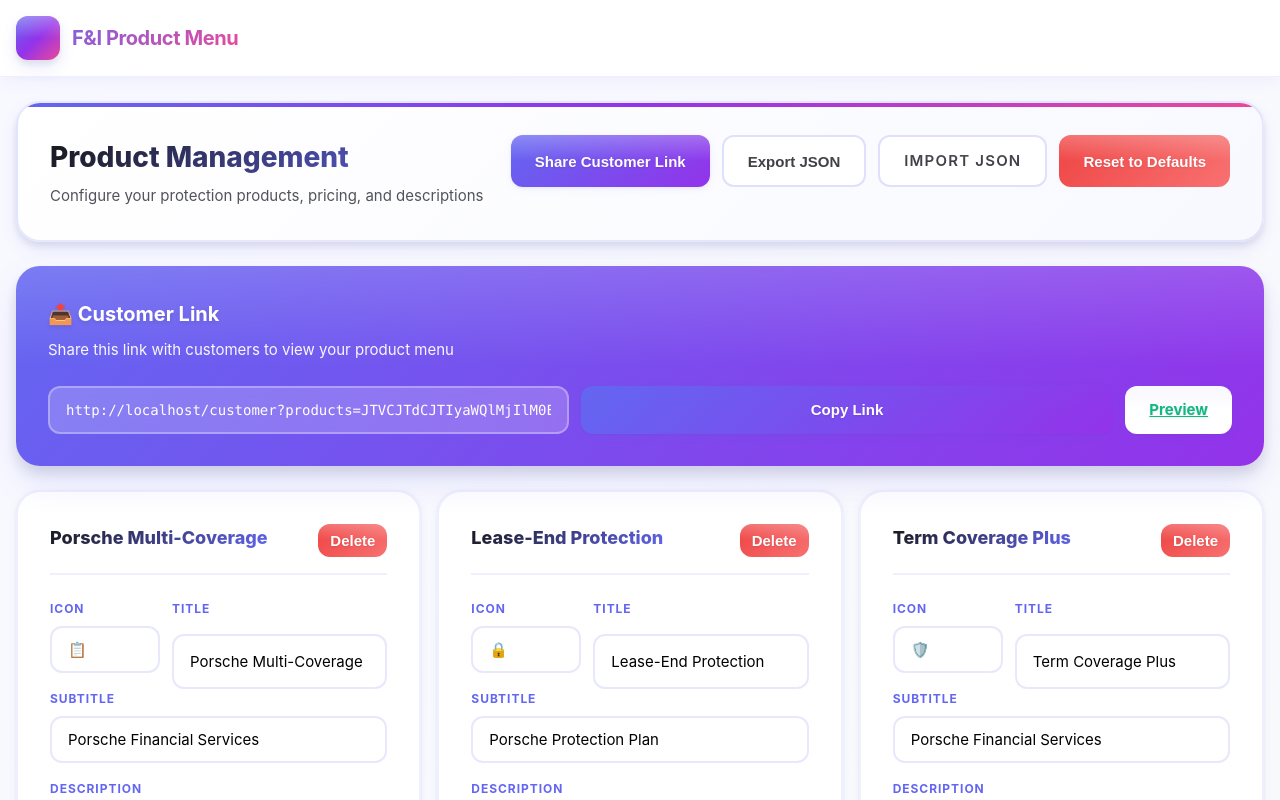
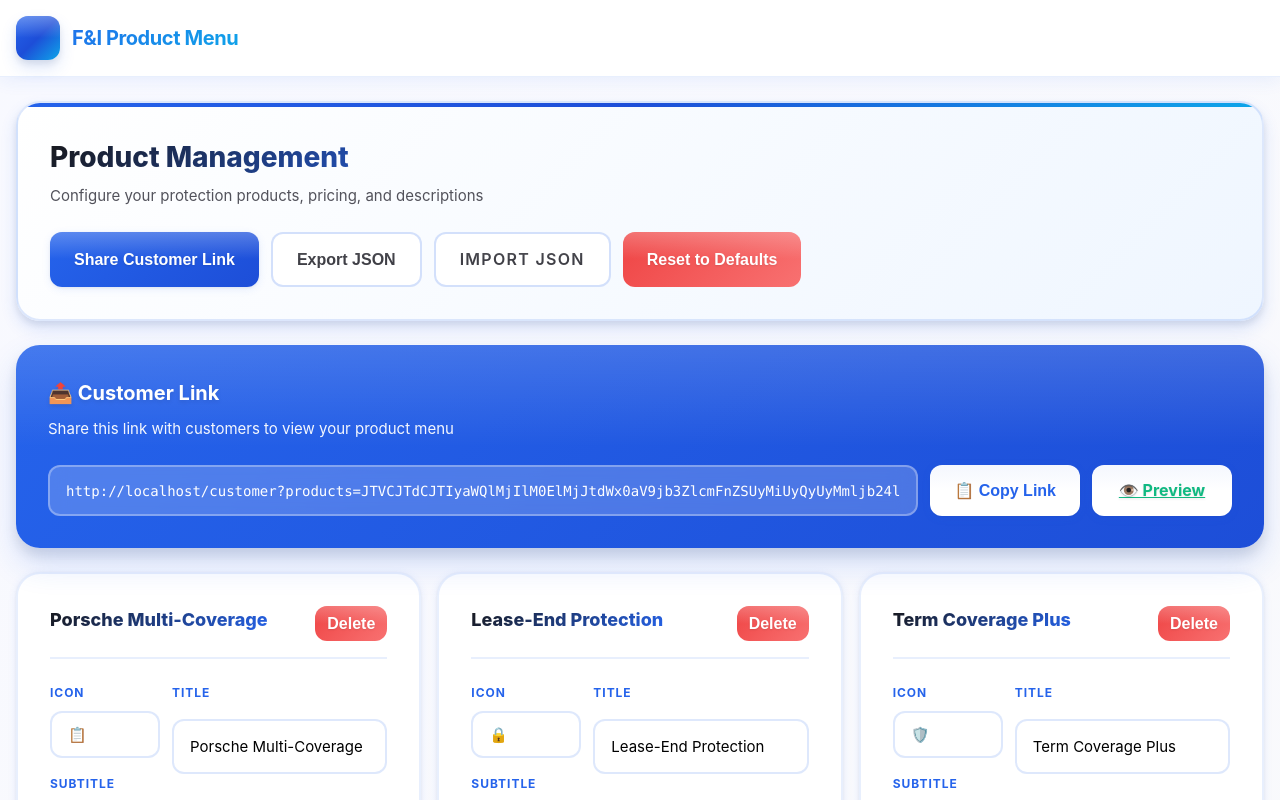
Before and after one commit to RickD724/fni, a Next.js app: page /admin in a window 1280 px wide. Shown: the top 800 px of the page. Built offline with nearby package versions, Linux system fonts and the light colour scheme.

Commit message:
Add files via upload

```diff
--- a/app/components/FiMenuApp.tsx
+++ b/app/components/FiMenuApp.tsx
@@ -344,9 +344,14 @@ export default function FiMenuApp({ mode }: { mode: Mode }) {
               <h3>📤 Share Your Selections</h3>
               <p>Send this link to your advisor to review your choices together.</p>
               <div className="shareRow">
-                <input className="shareInput" readOnly value={customerMenuUrl} onFocus={(e) => e.currentTarget.select()} />
-                <button className="btn primary shareBtn" onClick={() => copy(customerMenuUrl)}>Copy Link</button>
-                <button className="btn success shareBtn" onClick={emailSelections}>Email</button>
+                <div className="shareInputGroup">
+                  <input className="shareInput" readOnly value={customerMenuUrl} onFocus={(e) => e.currentTarget.select()} />
+                </div>
+                <div className="shareActions">
+                  <button className="btn shareBtn" onClick={() => copy(customerMenuUrl)}>📋 Copy Link</button>
+                  <button className="btn shareBtn success" onClick={emailSelections}>✉️ Email</button>
+                  <button className="btn shareBtn secondary" onClick={() => window.print()}>🖨️ Print</button>
+                </div>
               </div>
             </div>
 
@@ -470,9 +475,13 @@ export default function FiMenuApp({ mode }: { mode: Mode }) {
               <h3>📤 Customer Link</h3>
               <p>Share this link with customers to view your product menu</p>
               <div className="shareRow">
-                <input className="shareInput" readOnly value={adminShareUrl} onFocus={(e) => e.currentTarget.select()} />
-                <button className="btn primary shareBtn" onClick={() => copy(adminShareUrl)}>Copy Link</button>
-                <a className="btn success shareBtn" href="/customer">Preview</a>
+                <div className="shareInputGroup">
+                  <input className="shareInput" readOnly value={adminShareUrl} onFocus={(e) => e.currentTarget.select()} />
+                </div>
+                <div className="shareActions">
+                  <button className="btn shareBtn" onClick={() => copy(adminShareUrl)}>📋 Copy Link</button>
+                  <a className="btn shareBtn success" href="/customer">👁️ Preview</a>
+                </div>
               </div>
             </div>
 
--- a/app/globals.css
+++ b/app/globals.css
@@ -1,17 +1,17 @@
 :root {
-  --primary: #6366F1;
-  --primary-light: #818CF8;
-  --primary-dark: #4F46E5;
-  --accent: #EC4899;
-  --accent-light: #F472B6;
+  --primary: #2563EB;
+  --primary-light: #3B82F6;
+  --primary-dark: #1E40AF;
+  --accent: #0EA5E9;
+  --accent-light: #38BDF8;
   --success: #10B981;
   --success-light: #34D399;
   --danger: #EF4444;
   --danger-light: #F87171;
   --warning: #F59E0B;
 
-  --purple: #9333EA;
-  --purple-light: #A855F7;
+  --blue: #1D4ED8;
+  --blue-light: #60A5FA;
   --cyan: #06B6D4;
   --cyan-light: #22D3EE;
 
@@ -32,11 +32,11 @@
   --radius-xl: 24px;
 
   --shadow-xs: 0 1px 2px 0 rgba(0,0,0,0.05);
-  --shadow-sm: 0 2px 8px 0 rgba(99,102,241,0.08), 0 1px 3px 0 rgba(0,0,0,0.06);
-  --shadow-md: 0 8px 16px rgba(99,102,241,0.12), 0 4px 6px rgba(0,0,0,0.08);
-  --shadow-lg: 0 16px 32px rgba(99,102,241,0.15), 0 8px 12px rgba(0,0,0,0.1);
-  --shadow-xl: 0 24px 48px rgba(99,102,241,0.2), 0 12px 20px rgba(0,0,0,0.12);
-  --shadow-glow: 0 0 20px rgba(99,102,241,0.3), 0 0 40px rgba(236,72,153,0.2);
+  --shadow-sm: 0 2px 8px 0 rgba(37,99,235,0.1), 0 1px 3px 0 rgba(0,0,0,0.06);
+  --shadow-md: 0 8px 16px rgba(37,99,235,0.15), 0 4px 6px rgba(0,0,0,0.08);
+  --shadow-lg: 0 16px 32px rgba(37,99,235,0.18), 0 8px 12px rgba(0,0,0,0.1);
+  --shadow-xl: 0 24px 48px rgba(37,99,235,0.22), 0 12px 20px rgba(0,0,0,0.12);
+  --shadow-glow: 0 0 20px rgba(37,99,235,0.3), 0 0 40px rgba(14,165,233,0.2);
 
   --spacing-xs: 4px;
   --spacing-sm: 8px;
@@ -73,8 +73,8 @@ html, body {
   z-index: 100;
   background: rgba(255,255,255,0.92);
   backdrop-filter: blur(20px) saturate(180%);
-  border-bottom: 1px solid rgba(99,102,241,0.1);
-  box-shadow: 0 4px 16px rgba(99,102,241,0.08);
+  border-bottom: 1px solid rgba(37,99,235,0.1);
+  box-shadow: 0 4px 16px rgba(37,99,235,0.08);
 }
 .header-inner {
   max-width: 1280px;
@@ -100,7 +100,7 @@ html, body {
   width: 44px;
   height: 44px;
   border-radius: var(--radius-md);
-  background: linear-gradient(135deg, var(--primary) 0%, var(--purple) 50%, var(--accent) 100%);
+  background: linear-gradient(135deg, var(--primary) 0%, var(--blue) 50%, var(--accent) 100%);
   display: grid;
   place-items: center;
   color: #fff;
@@ -122,8 +122,8 @@ html, body {
 .hero {
   padding: var(--spacing-3xl) var(--spacing-2xl);
   border-radius: var(--radius-xl);
-  background: linear-gradient(135deg, #FFFFFF 0%, #F8F9FF 100%);
-  border: 1px solid rgba(99,102,241,0.15);
+  background: linear-gradient(135deg, #FFFFFF 0%, #EFF6FF 100%);
+  border: 1px solid rgba(37,99,235,0.15);
   margin-bottom: var(--spacing-xl);
   box-shadow: var(--shadow-md);
   position: relative;
@@ -136,7 +136,7 @@ html, body {
   left: 0;
   right: 0;
   height: 4px;
-  background: linear-gradient(90deg, var(--primary) 0%, var(--purple) 33%, var(--accent) 66%, var(--cyan) 100%);
+  background: linear-gradient(90deg, var(--primary) 0%, var(--blue) 33%, var(--accent) 66%, var(--cyan) 100%);
   background-size: 200% 100%;
   animation: shimmer 3s linear infinite;
 }
@@ -181,7 +181,7 @@ html, body {
   border-radius: var(--radius-lg);
   overflow: hidden;
   background: #fff;
-  border: 1px solid rgba(99,102,241,0.1);
+  border: 1px solid rgba(37,99,235,0.1);
   transition: all 0.3s cubic-bezier(0.4, 0, 0.2, 1);
   cursor: pointer;
   position: relative;
@@ -193,7 +193,7 @@ html, body {
   left: 0;
   right: 0;
   bottom: 0;
-  background: linear-gradient(135deg, rgba(99,102,241,0.03) 0%, rgba(236,72,153,0.03) 100%);
+  background: linear-gradient(135deg, rgba(37,99,235,0.03) 0%, rgba(14,165,233,0.03) 100%);
   opacity: 0;
   transition: opacity 0.3s ease;
   pointer-events: none;
@@ -204,11 +204,11 @@ html, body {
 .product:hover {
   transform: translateY(-6px) scale(1.02);
   box-shadow: var(--shadow-lg);
-  border-color: rgba(99,102,241,0.3);
+  border-color: rgba(37,99,235,0.3);
 }
 .product.selected {
   border-color: var(--primary);
-  box-shadow: 0 0 0 4px rgba(99,102,241,0.15), var(--shadow-md);
+  box-shadow: 0 0 0 4px rgba(37,99,235,0.15), var(--shadow-md);
 }
 .product.selected::after {
   content: '✓';
@@ -218,7 +218,7 @@ html, body {
   width: 32px;
   height: 32px;
   border-radius: 50%;
-  background: linear-gradient(135deg, var(--primary) 0%, var(--purple) 100%);
+  background: linear-gradient(135deg, var(--primary) 0%, var(--blue) 100%);
   color: white;
   display: grid;
   place-items: center;
@@ -230,7 +230,7 @@ html, body {
 
 .prodHead {
   padding: var(--spacing-xl);
-  background: linear-gradient(135deg, var(--primary) 0%, var(--purple) 100%);
+  background: linear-gradient(135deg, var(--primary) 0%, var(--blue) 100%);
   color: #fff;
   position: relative;
   overflow: hidden;
@@ -276,8 +276,8 @@ html, body {
 }
 .priceBox {
   margin: var(--spacing-lg) 0;
-  background: linear-gradient(135deg, #F8F9FF 0%, #FAFAFA 100%);
-  border: 2px solid rgba(99,102,241,0.15);
+  background: linear-gradient(135deg, #EFF6FF 0%, #FAFAFA 100%);
+  border: 2px solid rgba(37,99,235,0.15);
   border-radius: var(--radius-md);
   padding: var(--spacing-lg);
   text-align: center;
@@ -307,15 +307,15 @@ html, body {
 /* BUTTONS */
 .btnRow {
   display: flex;
-  gap: var(--spacing-sm);
+  gap: var(--spacing-md);
   flex-wrap: wrap;
 }
 .btn {
   border: none;
   border-radius: var(--radius-md);
-  padding: var(--spacing-md) var(--spacing-xl);
+  padding: var(--spacing-lg) var(--spacing-xl);
   font-weight: 700;
-  font-size: 15px;
+  font-size: 16px;
   cursor: pointer;
   display: inline-flex;
   align-items: center;
@@ -325,6 +325,7 @@ html, body {
   white-space: nowrap;
   position: relative;
   overflow: hidden;
+  line-height: 1.2;
 }
 .btn::before {
   content: '';
@@ -340,7 +341,7 @@ html, body {
   transform: scale(0.97);
 }
 .btn.primary {
-  background: linear-gradient(135deg, var(--primary) 0%, var(--purple) 100%);
+  background: linear-gradient(135deg, var(--primary) 0%, var(--blue) 100%);
   color: #fff;
   flex: 1;
   box-shadow: var(--shadow-sm);
@@ -349,17 +350,17 @@ html, body {
 .btn.primary:hover {
   box-shadow: var(--shadow-md);
   transform: translateY(-2px);
-  background: linear-gradient(135deg, var(--primary-light) 0%, var(--purple-light) 100%);
+  background: linear-gradient(135deg, var(--primary-light) 0%, var(--blue-light) 100%);
 }
 .btn.secondary {
   background: #fff;
-  border: 2px solid rgba(99,102,241,0.2);
+  border: 2px solid rgba(37,99,235,0.2);
   color: var(--gray-700);
   font-weight: 600;
 }
 .btn.secondary:hover {
-  background: linear-gradient(135deg, #F8F9FF 0%, #FAFAFA 100%);
-  border-color: rgba(99,102,241,0.4);
+  background: linear-gradient(135deg, #EFF6FF 0%, #FAFAFA 100%);
+  border-color: rgba(37,99,235,0.4);
   transform: translateY(-1px);
   box-shadow: var(--shadow-sm);
 }
@@ -384,14 +385,14 @@ html, body {
 }
 .btn.link {
   background: #fff;
-  border: 2px solid rgba(99,102,241,0.2);
+  border: 2px solid rgba(37,99,235,0.2);
   color: var(--gray-700);
   flex: 1;
   font-weight: 600;
 }
 .btn.link:hover {
-  background: linear-gradient(135deg, #F8F9FF 0%, #FAFAFA 100%);
-  border-color: rgba(99,102,241,0.4);
+  background: linear-gradient(135deg, #EFF6FF 0%, #FAFAFA 100%);
+  border-color: rgba(37,99,235,0.4);
   transform: translateY(-1px);
   box-shadow: var(--shadow-sm);
 }
@@ -401,7 +402,7 @@ html, body {
   margin-top: var(--spacing-xl);
   padding: var(--spacing-2xl);
   border-radius: var(--radius-xl);
-  background: linear-gradient(135deg, var(--primary) 0%, var(--purple) 100%);
+  background: linear-gradient(135deg, var(--primary) 0%, var(--blue) 100%);
   color: #fff;
   box-shadow: var(--shadow-lg);
   position: relative;
@@ -437,6 +438,24 @@ html, body {
   align-items: stretch;
   position: relative;
 }
+@media (max-width: 768px) {
+  .shareRow {
+    flex-direction: column;
+  }
+}
+
+.shareInputGroup {
+  display: flex;
+  gap: var(--spacing-md);
+  flex: 1;
+  min-width: 0;
+}
+@media (max-width: 768px) {
+  .shareInputGroup {
+    flex-direction: column;
+  }
+}
+
 .shareInput {
   flex: 1;
   min-width: 0;
@@ -462,6 +481,21 @@ html, body {
   border-color: rgba(255,255,255,0.5);
   box-shadow: 0 0 0 4px rgba(255,255,255,0.15);
 }
+
+.shareActions {
+  display: flex;
+  gap: var(--spacing-md);
+  flex-wrap: wrap;
+}
+@media (max-width: 768px) {
+  .shareActions {
+    width: 100%;
+  }
+  .shareActions .shareBtn {
+    flex: 1;
+  }
+}
+
 .shareBtn {
   white-space: nowrap;
   background: #fff;
@@ -470,13 +504,16 @@ html, body {
   border: none;
   box-shadow: var(--shadow-sm);
   position: relative;
+  min-width: 140px;
+  padding: var(--spacing-lg) var(--spacing-xl);
+  font-size: 16px;
 }
 .shareBtn::before {
-  background: linear-gradient(180deg, rgba(99,102,241,0.05) 0%, transparent 100%);
+  background: linear-gradient(180deg, rgba(37,99,235,0.05) 0%, transparent 100%);
 }
 .shareBtn:hover {
   background: #fff;
-  color: var(--purple);
+  color: var(--blue);
   transform: translateY(-2px);
   box-shadow: var(--shadow-md);
 }
@@ -487,14 +524,14 @@ html, body {
 .shareBtn.success:hover {
   color: var(--success-light);
 }
-
-@media (max-width: 640px) {
-  .shareRow {
-    flex-direction: column;
-  }
-  .shareInput {
-    width: 100%;
-  }
+.shareBtn.secondary {
+  background: #fff;
+  color: var(--gray-700);
+  border: 2px solid rgba(37,99,235,0.2);
+}
+.shareBtn.secondary:hover {
+  background: linear-gradient(135deg, #EFF6FF 0%, #FAFAFA 100%);
+  color: var(--gray-900);
 }
 
 /* LAYOUT */
@@ -527,7 +564,7 @@ html, body {
   padding: var(--spacing-2xl);
   border-radius: var(--radius-xl);
   background: #fff;
-  border: 2px solid rgba(99,102,241,0.15);
+  border: 2px solid rgba(37,99,235,0.15);
   box-shadow: var(--shadow-md);
   position: relative;
   overflow: hidden;
@@ -539,7 +576,7 @@ html, body {
   left: 0;
   right: 0;
   height: 4px;
-  background: linear-gradient(90deg, var(--primary) 0%, var(--purple) 50%, var(--accent) 100%);
+  background: linear-gradient(90deg, var(--primary) 0%, var(--blue) 50%, var(--accent) 100%);
 }
 .summaryTitle {
   font-weight: 800;
@@ -555,12 +592,12 @@ html, body {
   justify-content: space-between;
   align-items: center;
   gap: var(--spacing-md);
-  background: linear-gradient(135deg, #F8F9FF 0%, #FAFAFA 100%);
+  background: linear-gradient(135deg, #EFF6FF 0%, #FAFAFA 100%);
   padding: var(--spacing-lg);
   border-radius: var(--radius-md);
   margin-bottom: var(--spacing-md);
   font-size: 15px;
-  border: 1px solid rgba(99,102,241,0.1);
+  border: 1px solid rgba(37,99,235,0.1);
 }
 .total {
   display: flex;
@@ -568,7 +605,7 @@ html, body {
   align-items: center;
   font-weight: 800;
   font-size: 24px;
-  border-top: 2px solid rgba(99,102,241,0.2);
+  border-top: 2px solid rgba(37,99,235,0.2);
   padding-top: var(--spacing-xl);
   margin-top: var(--spacing-xl);
 }
@@ -582,8 +619,8 @@ html, body {
   justify-content: space-between;
   padding: var(--spacing-2xl);
   border-radius: var(--radius-xl);
-  background: linear-gradient(135deg, #FFFFFF 0%, #F8F9FF 100%);
-  border: 2px solid rgba(99,102,241,0.15);
+  background: linear-gradient(135deg, #FFFFFF 0%, #EFF6FF 100%);
+  border: 2px solid rgba(37,99,235,0.15);
   margin-bottom: var(--spacing-xl);
   box-shadow: var(--shadow-md);
   position: relative;
@@ -596,7 +633,7 @@ html, body {
   left: 0;
   right: 0;
   height: 4px;
-  background: linear-gradient(90deg, var(--primary) 0%, var(--purple) 50%, var(--accent) 100%);
+  background: linear-gradient(90deg, var(--primary) 0%, var(--blue) 50%, var(--accent) 100%);
 }
 .adminTop h2 {
   margin: 0;
@@ -622,13 +659,13 @@ html, body {
   padding: var(--spacing-2xl);
   border-radius: var(--radius-xl);
   background: #fff;
-  border: 2px solid rgba(99,102,241,0.1);
+  border: 2px solid rgba(37,99,235,0.1);
   box-shadow: var(--shadow-sm);
   transition: all 0.2s ease;
 }
 .adminCard:hover {
   box-shadow: var(--shadow-md);
-  border-color: rgba(99,102,241,0.2);
+  border-color: rgba(37,99,235,0.2);
 }
 .adminCardHead {
   display: flex;
@@ -637,7 +674,7 @@ html, body {
   gap: var(--spacing-md);
   margin-bottom: var(--spacing-xl);
   padding-bottom: var(--spacing-lg);
-  border-bottom: 2px solid rgba(99,102,241,0.1);
+  border-bottom: 2px solid rgba(37,99,235,0.1);
 }
 .adminCardHead .name {
   font-weight: 800;
@@ -667,7 +704,7 @@ input, textarea {
   width: 100%;
   padding: var(--spacing-md) var(--spacing-lg);
   border-radius: var(--radius-md);
-  border: 2px solid rgba(99,102,241,0.15);
+  border: 2px solid rgba(37,99,235,0.15);
   font-size: 15px;
   font-family: inherit;
   transition: all 0.2s ease;
@@ -676,7 +713,7 @@ input, textarea {
 input:focus, textarea:focus {
   outline: none;
   border-color: var(--primary);
-  box-shadow: 0 0 0 4px rgba(99,102,241,0.1);
+  box-shadow: 0 0 0 4px rgba(37,99,235,0.1);
 }
 textarea {
   min-height: 110px;
```
